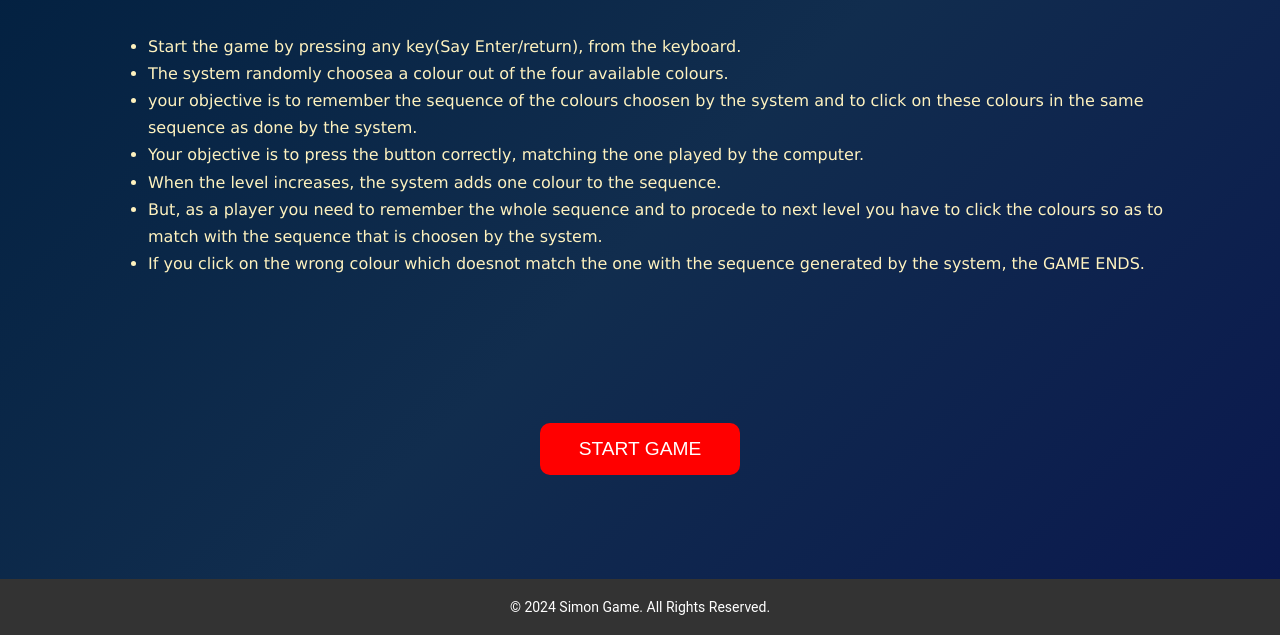
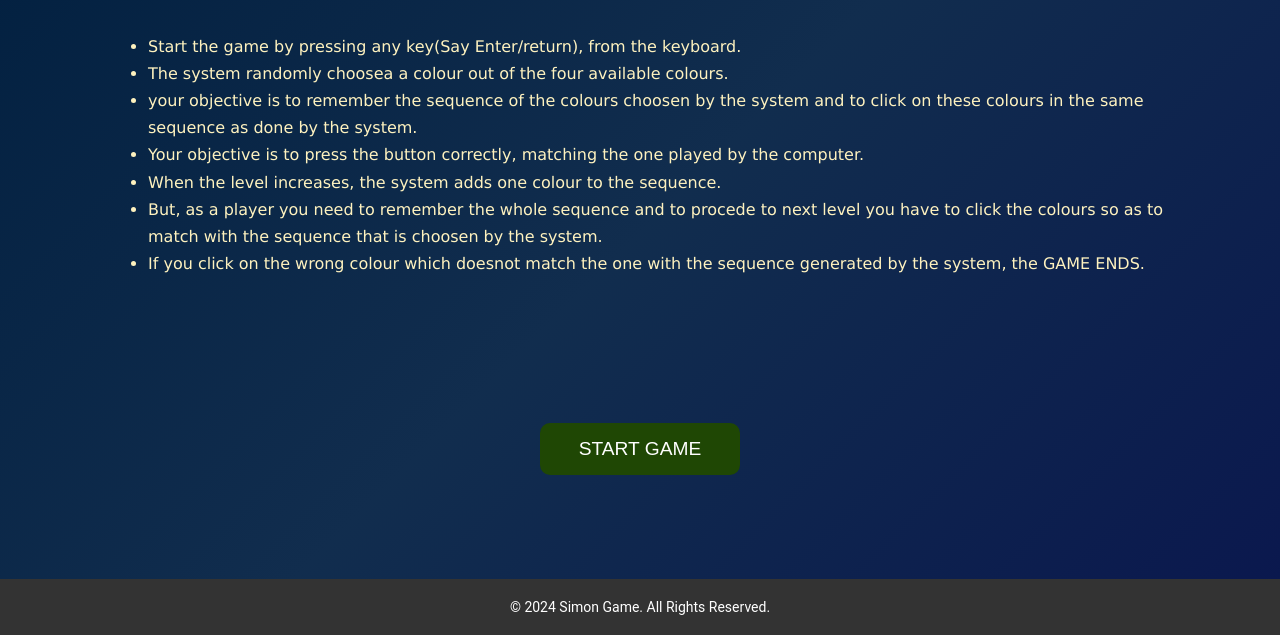
Before and after one commit to Challa-Rajesh/Simon-Game, a plain HTML site: page index.html in a window 1280 px wide. Shown: the part 165-800 px from the top of the page. Drawn offline with Linux system fonts and the light colour scheme.

Commit message:
Update styles.css

```diff
--- a/styles.css
+++ b/styles.css
@@ -59,7 +59,7 @@ body {
   border: none;
   cursor: pointer;
   text-transform: uppercase;
-  background-color: red;
+  background-color: rgb(31, 71, 4);
   transition: background-color 0.3s, color 0.3s;
   position: absolute;
   bottom: 20%;
@@ -70,7 +70,6 @@ body {
 #start_game_button:hover {
   background-color: #013f09;
   color: white;
-  font-weight: bolder;
   font-family: 'Gill Sans', 'Gill Sans MT', Calibri, 'Trebuchet MS', sans-serif;
 }
 
```
